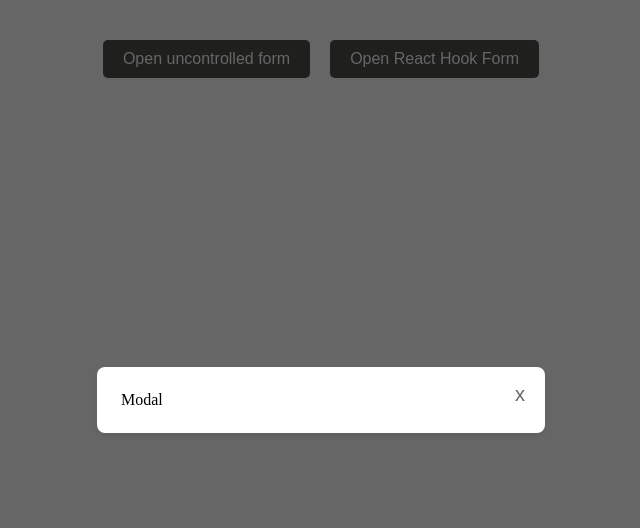
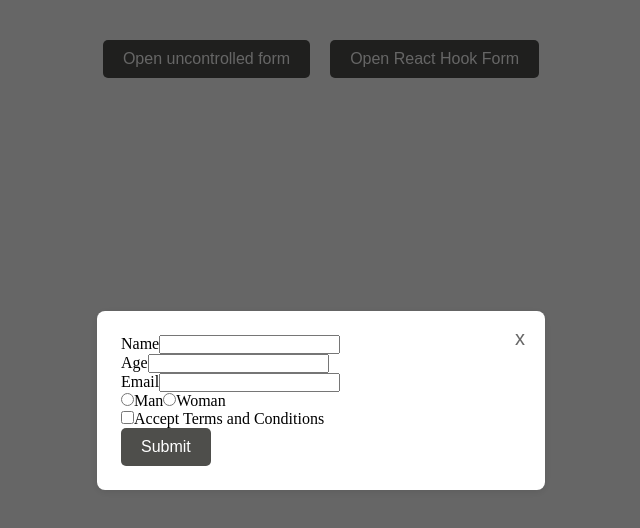
Before and after one commit to oneilcode/class-components, a React (Vite) app: page / in a window 1280 px wide. Both pictures are taken after a click on the button "Open uncontrolled form". Shown: the top 528 px of the page, without its empty margins (319-959 px from the left). Built offline with nearby package versions, Linux system fonts and the light colour scheme.

Commit message:
feat: add Uncontrolled form component

```diff
--- a/src/App.tsx
+++ b/src/App.tsx
@@ -2,9 +2,17 @@ import { useState } from 'react';
 import './App.css';
 import OpenModalBtn from './components/OpenModalBtn';
 import Modal from './components/Modal';
+import UncontrolledForm, {
+  type IFormData,
+} from './components/UncontrolledForm';
 
 function App() {
   const [isOpen, setIsOpen] = useState(false);
+
+  const handleFormSubmit = (data: IFormData) => {
+    console.log(data);
+  };
+
   return (
     <>
       <div className="btn-container">
@@ -19,7 +27,10 @@ function App() {
       </div>
       <div id="modal-container">
         <Modal isOpen={isOpen} onClose={() => setIsOpen(false)}>
-          <p>Modal</p>
+          <UncontrolledForm
+            onSubmit={handleFormSubmit}
+            onClose={() => setIsOpen(false)}
+          />
         </Modal>
       </div>
     </>
--- /dev/null
+++ b/src/components/UncontrolledForm.tsx
@@ -0,0 +1,60 @@
+export interface IFormData {
+  name: string;
+  age: number;
+  email: string;
+  gender: 'Man' | 'Woman';
+  terms: boolean;
+}
+
+interface IFormProps {
+  onSubmit: (data: IFormData) => void;
+  onClose: () => void;
+}
+
+export default function UncontrolledForm({ onSubmit, onClose }: IFormProps) {
+  const formAction = (formData: FormData) => {
+    const data: IFormData = {
+      name: formData.get('name') as string,
+      age: Number(formData.get('age')),
+      email: formData.get('email') as string,
+      gender: formData.get('gender') === 'man' ? 'Man' : 'Woman',
+      terms: formData.get('terms') === 'on',
+    };
+    onSubmit(data);
+    onClose();
+    console.log(data);
+  };
+
+  return (
+    <form className="form" action={formAction}>
+      <div className="form-input">
+        <label htmlFor="name">Name</label>
+        <input type="text" name="name" id="name" />
+      </div>
+
+      <div className="form-input">
+        <label htmlFor="age">Age</label>
+        <input type="number" name="age" id="age" />
+      </div>
+
+      <div className="form-input">
+        <label htmlFor="email">Email</label>
+        <input type="text" name="email" id="email" />
+      </div>
+
+      <div className="form-input">
+        <input type="radio" name="gender" id="man" value="man" />
+        <label htmlFor="man">Man</label>
+        <input type="radio" name="gender" id="woman" value="woman" />
+        <label htmlFor="woman">Woman</label>
+      </div>
+
+      <div className="form-input">
+        <input type="checkbox" name="terms" id="terms" />
+        <label htmlFor="terms">Accept Terms and Conditions</label>
+      </div>
+
+      <button type="submit">Submit</button>
+    </form>
+  );
+}
```
